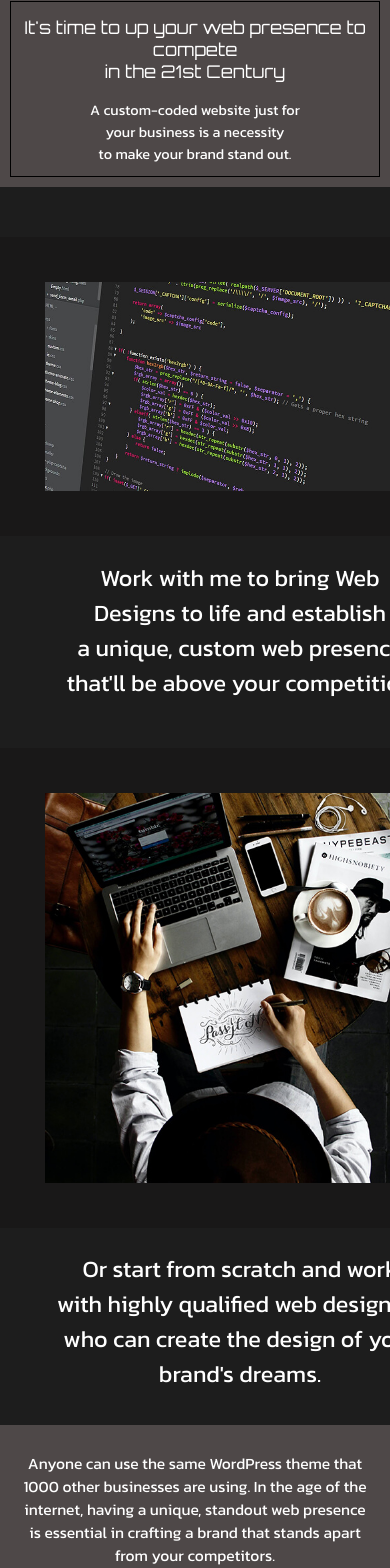
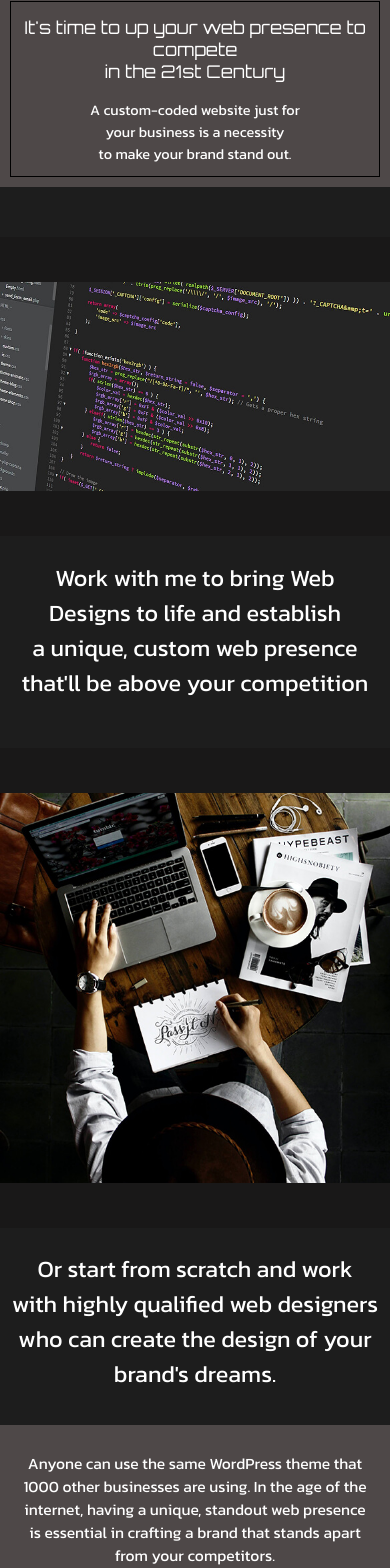
Before and after one commit to LowGcifer/Web-Dev-Site, a React (Create React App) app in the folder client/: page / in a window 390 px wide. Shown: the part 319-1887 px from the top of the page. Built offline with nearby package versions, Linux system fonts and the light colour scheme.

Commit message:
more mobile breakpoints

```diff
--- a/client/src/pages/home/index.js
+++ b/client/src/pages/home/index.js
@@ -71,7 +71,7 @@ function Home() {
         <div id="home-final-section">
           <p id="home-final-text">
             Hi, I'm Logan Isley, I'm a Columbia-Certified Full-Stack Web
-            Developer,<br></br>and I'm going to bring your website to the 21st
+            Developer, <br></br> and I'm going to bring your website to the 21st
             Century.
           </p>
         </div>
--- a/client/src/style.css
+++ b/client/src/style.css
@@ -212,10 +212,14 @@
 @media only screen and (max-width: 1424px) {
   #home-image-one-container {
     flex-direction: column;
+    justify-content: center;
+    align-items: center;
   }
 
   #home-image-two-container {
     flex-direction: column;
+    justify-content: center;
+    align-items: center;
   }
 
   #home-image-paragraph-one {
@@ -230,10 +234,12 @@
 @media only screen and (max-width: 1024px) {
   #home-image-one-container {
     margin-bottom: 0;
+    flex-direction: row;
   }
 
   #home-image-two-container {
     margin-bottom: 10px;
+    flex-direction: row;
   }
 }
 
@@ -330,6 +336,12 @@
   position: relative;
   /* left: 60.78125%;
   bottom: 96px; */
+}
+
+@media only screen and (max-width: 1600px) {
+  #home-final-text br {
+    display: none;
+  }
 }
 
 @media only screen and (max-width: 1024px) {
```
